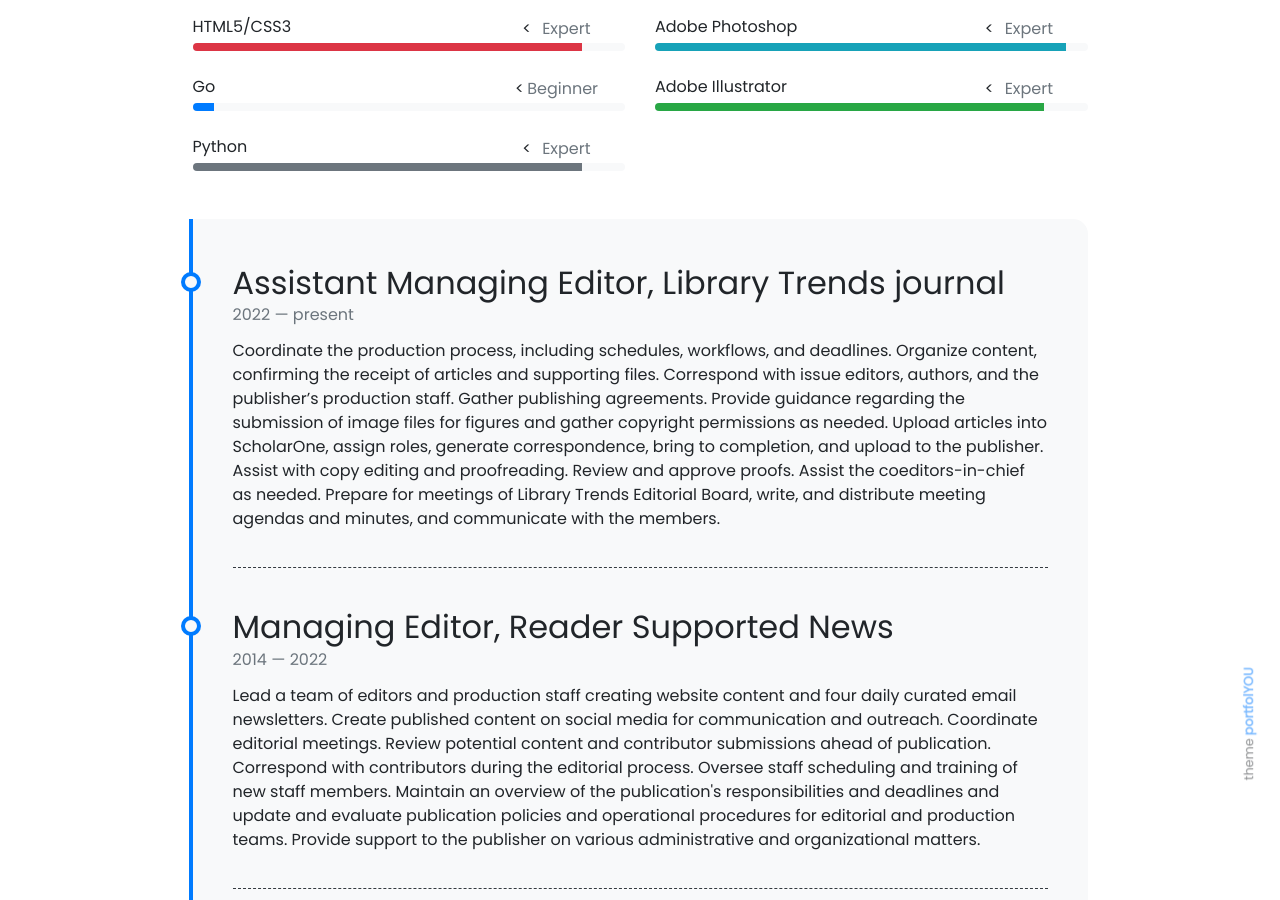
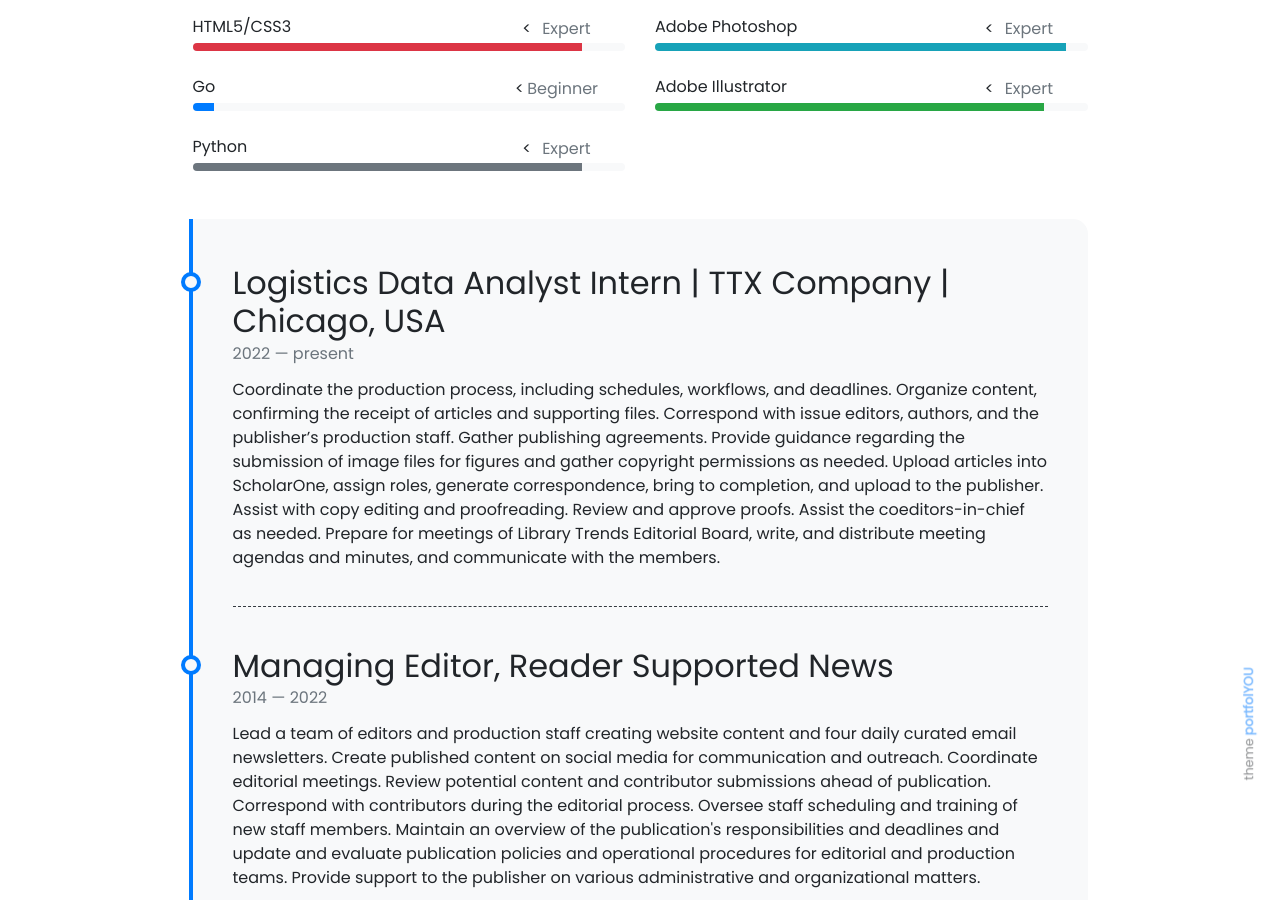
Before and after one commit to akshant10/akshant10.github.io, a Jekyll site: the page built from pages/about.md, in a window 1280 px wide and 900 px high, scrolled down 466 px. Built offline with Jekyll 4.4.1, drawn with Linux system fonts in a browser that asks for light colours; nearby versions of some CDN libraries.

Commit message:
Update timeline.yml

```diff
--- a/_data/timeline.yml
+++ b/_data/timeline.yml
@@ -1,4 +1,4 @@
-- title: Assistant Managing Editor, Library Trends journal
+- title: Logistics Data Analyst Intern | TTX Company | Chicago, USA
   from: 2022
   to: present
   description: Coordinate the production process, including schedules, workflows, and deadlines. Organize content, confirming the receipt of articles and supporting files. Correspond with issue editors, authors, and the publisher’s production staff. Gather publishing agreements. Provide guidance regarding the submission of image files for figures and gather copyright permissions as needed. Upload articles into ScholarOne, assign roles, generate correspondence, bring to completion, and upload to the publisher. Assist with copy editing and proofreading. Review and approve proofs. Assist the coeditors-in-chief as needed. Prepare for meetings of Library Trends Editorial Board, write, and distribute meeting agendas and minutes, and communicate with the members.
```
